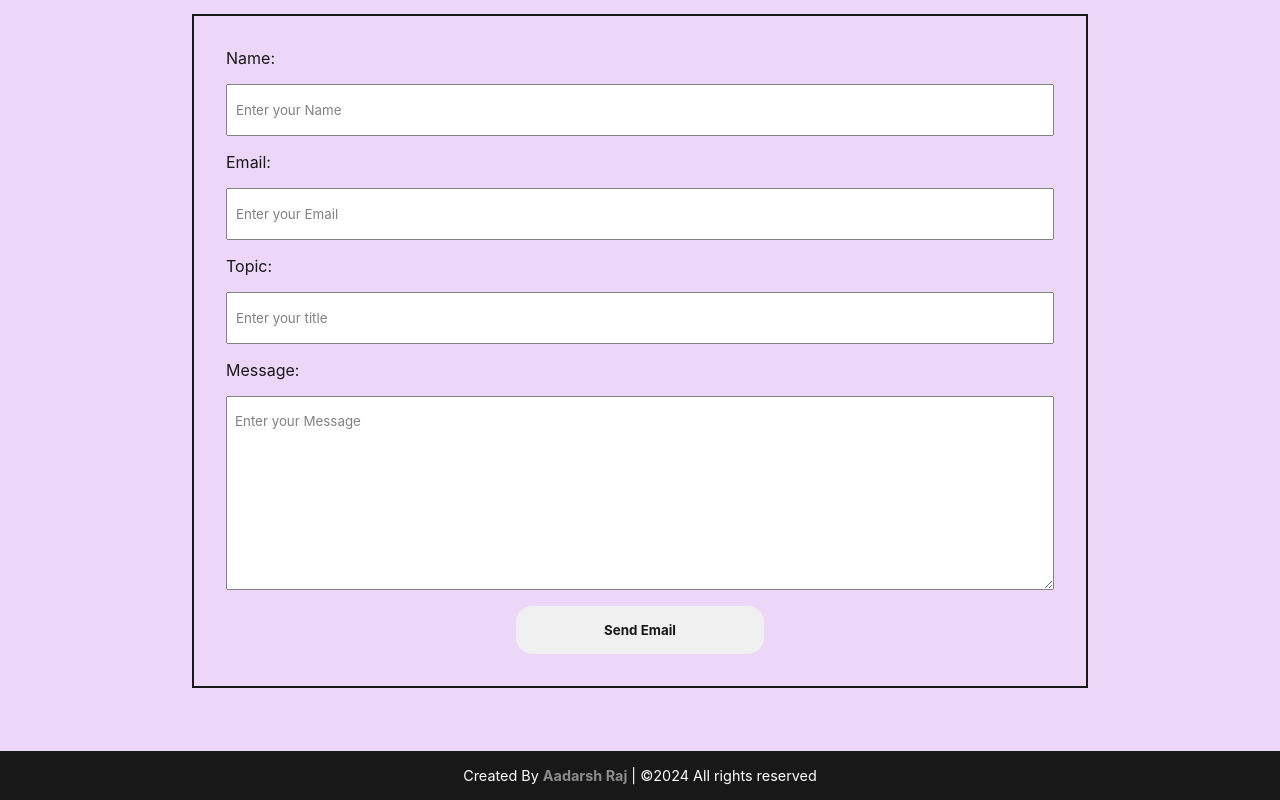
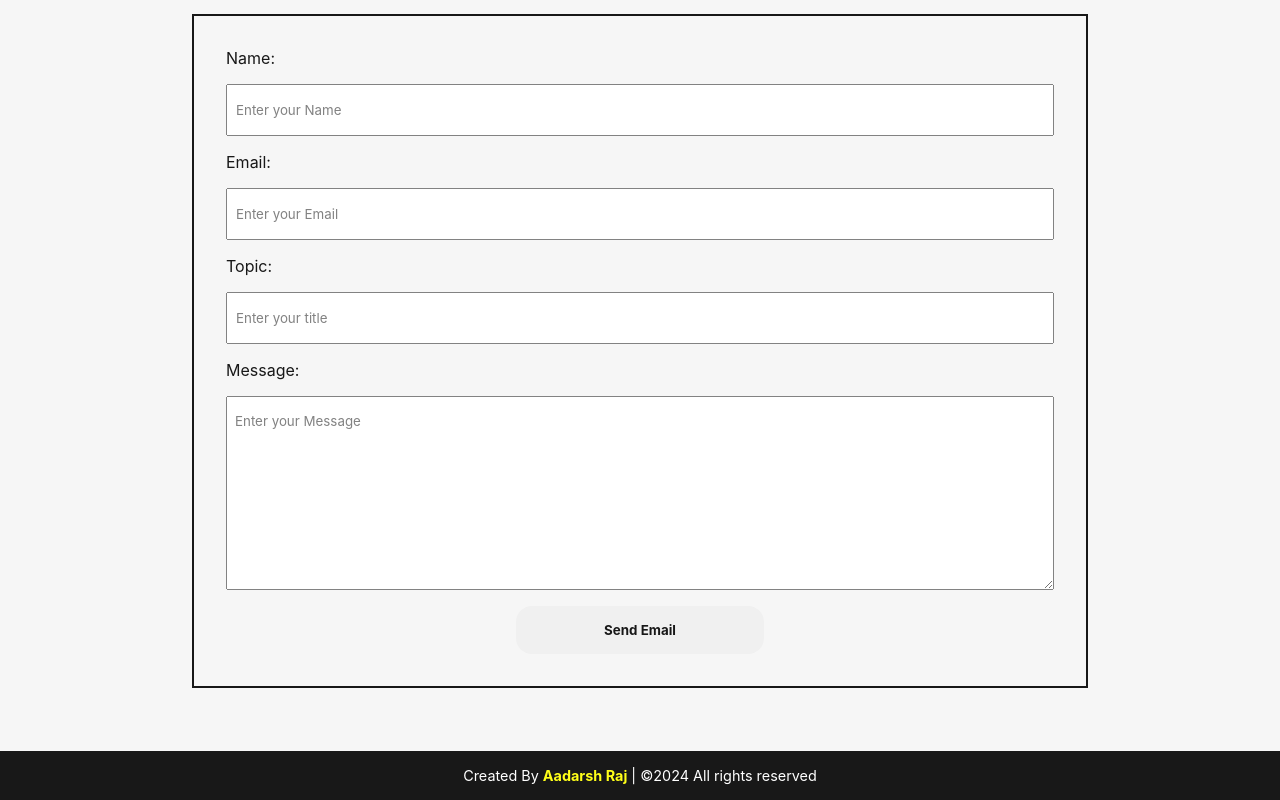
Before and after one commit to Aadarsh-Raj/Aadarsh-Raj, a React (Create React App) app: page / in a window 1280 px wide. Shown: the part 1589-2389 px from the top of the page. Built offline with nearby package versions, Linux system fonts and the light colour scheme; the HTML template or start-up script is replaced by a standard one.

Commit message:
changed background color for main

```diff
--- a/src/Components/Footer.jsx
+++ b/src/Components/Footer.jsx
@@ -4,7 +4,7 @@ const Footer = () => {
   return (
     <>
     <footer className="footer">
-        Created By <a href="">Aadarsh Raj</a> | ©2024 All rights reserved
+        Created By <a href="https://www.linkedin.com/in/aadarsh-raj-80b862216/" target='blank' style={{color:"yellow"}}>Aadarsh Raj</a> | ©2024 All rights reserved
     </footer>
     </>
   )
--- a/src/Components/Style/main.css
+++ b/src/Components/Style/main.css
@@ -1,5 +1,6 @@
 .main{
-    background-color: #EBD3F8;
+    /* background-color: #EBD3F8; */
+    background-color: whitesmoke;
     transition: all 2s ease-in-out;
     animation: render 2s ease-out;
     scroll-behavior: smooth;
```
